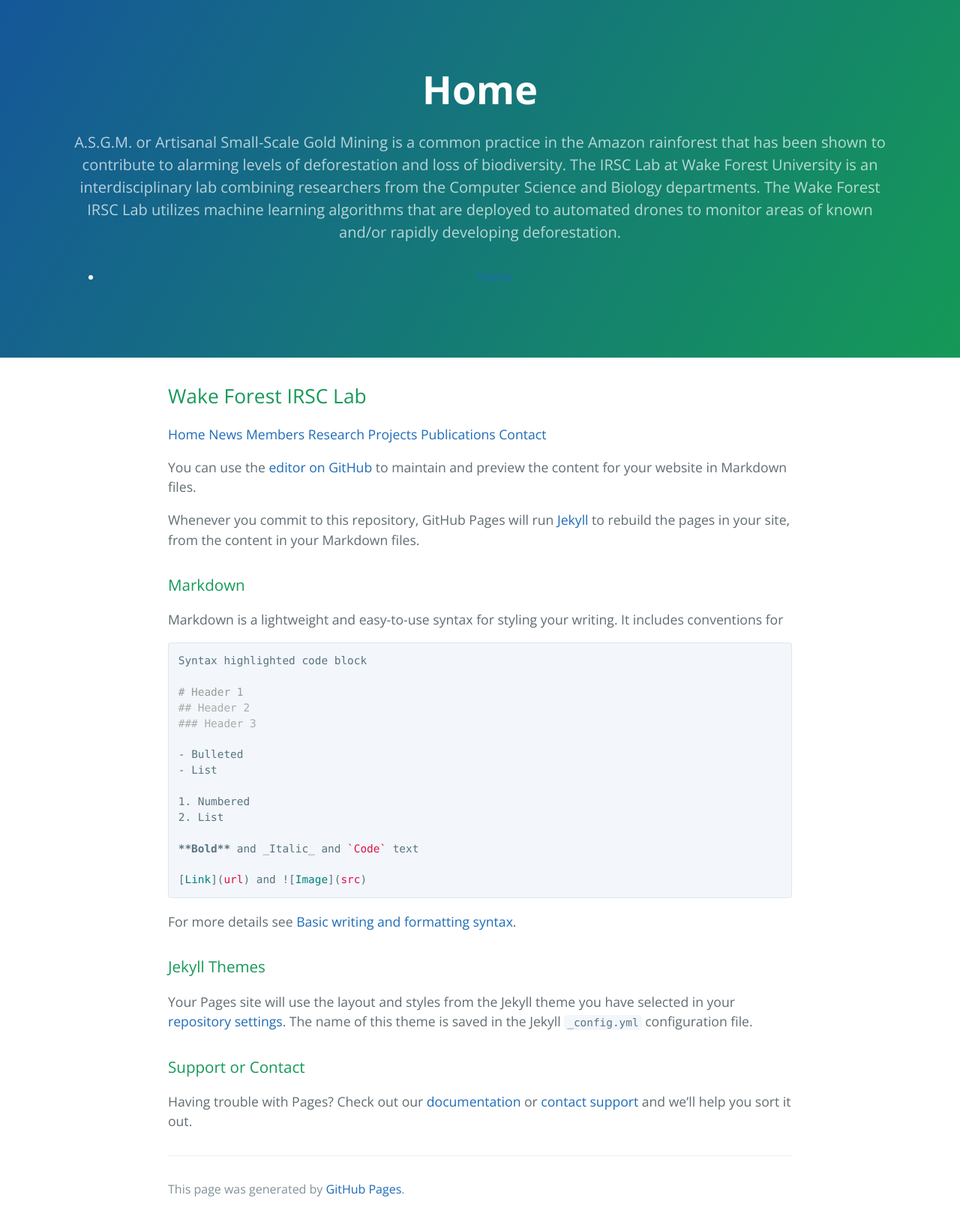
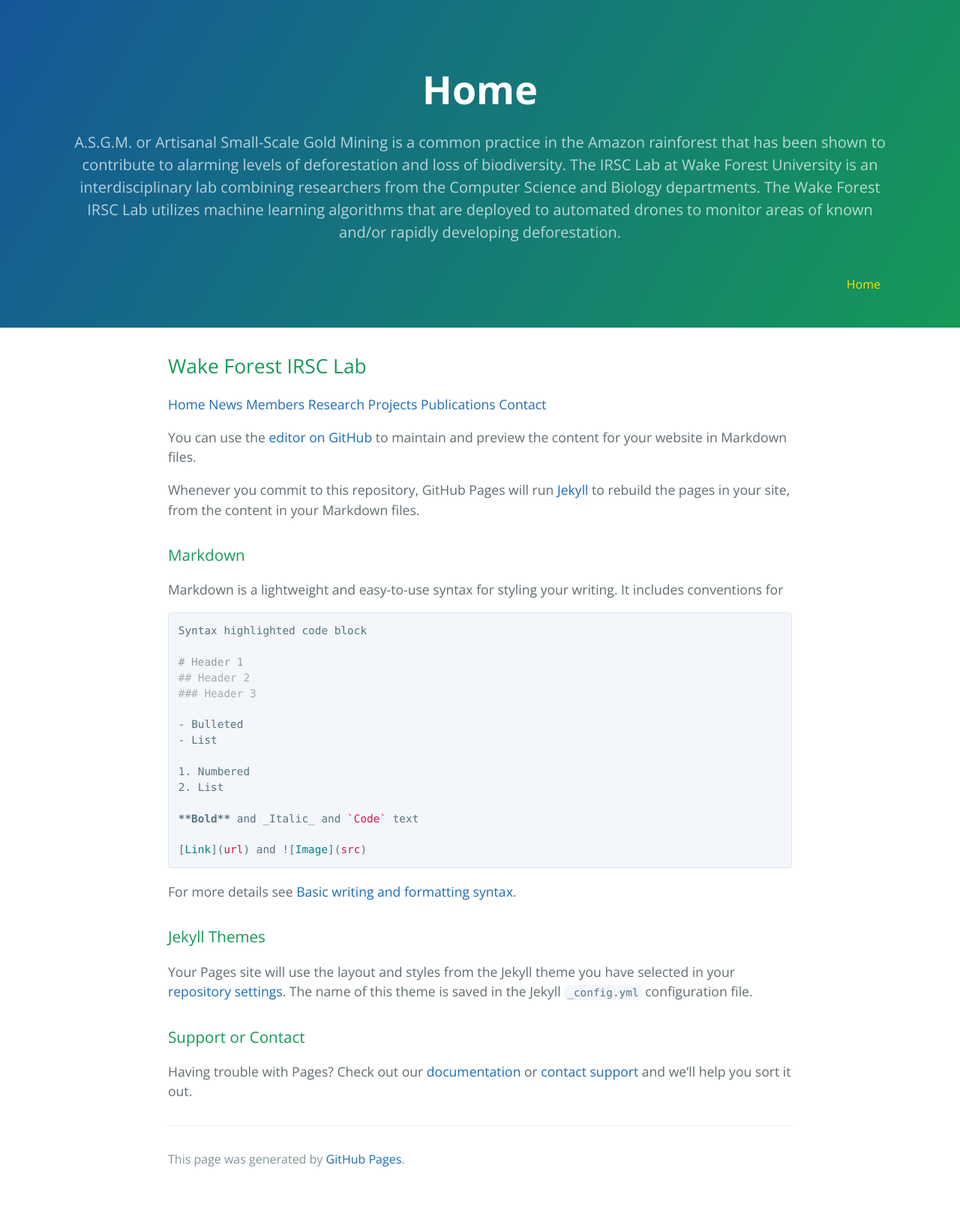
Before and after one commit to IRSC-WFU/irsc-wfu.github.io, a Jekyll site: the page built from index.md, in a window 1280 px wide. Shown: the whole page at 75% size. Built offline with Jekyll 4.4.1, drawn with Linux system fonts in a browser that asks for light colours; after the commit the page ends 1590 px from its top, so only the background shows below that.

Commit message:
More css changes

```diff
--- a/assets/css/style.scss
+++ b/assets/css/style.scss
@@ -2,3 +2,23 @@
 ---
 
 @import 'jekyll-theme-cayman';
+
+nav.main-nav ul {
+	margin: 0;
+	padding: 0;
+	list-style: none;
+	float: right;
+}
+
+nav.main-nav li,
+nav.main-nav a {
+	display: inline-block;
+}
+
+nav.main-nav li a {
+	padding: 10px;
+}
+
+a.active {
+	color: #FFE000;
+}
```
